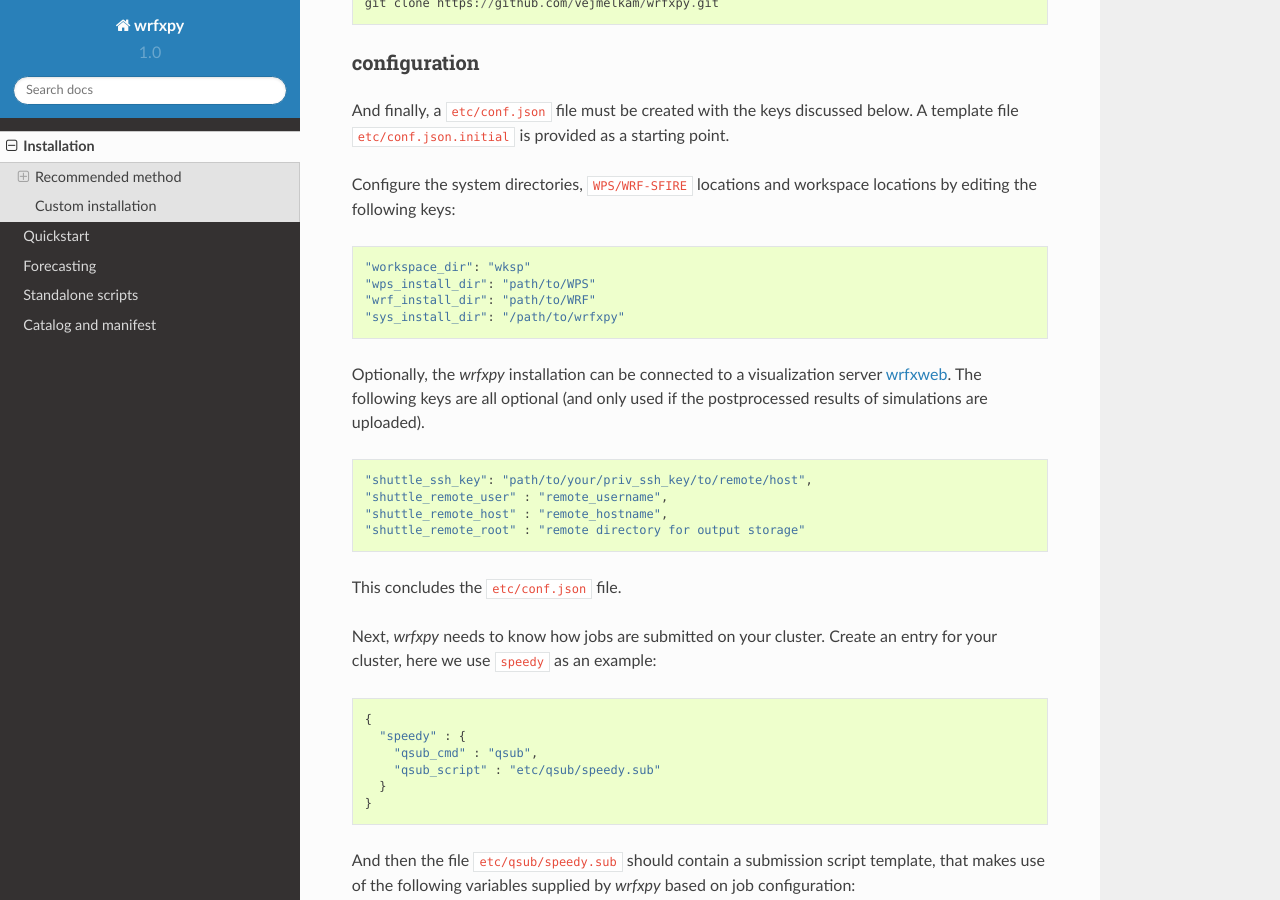
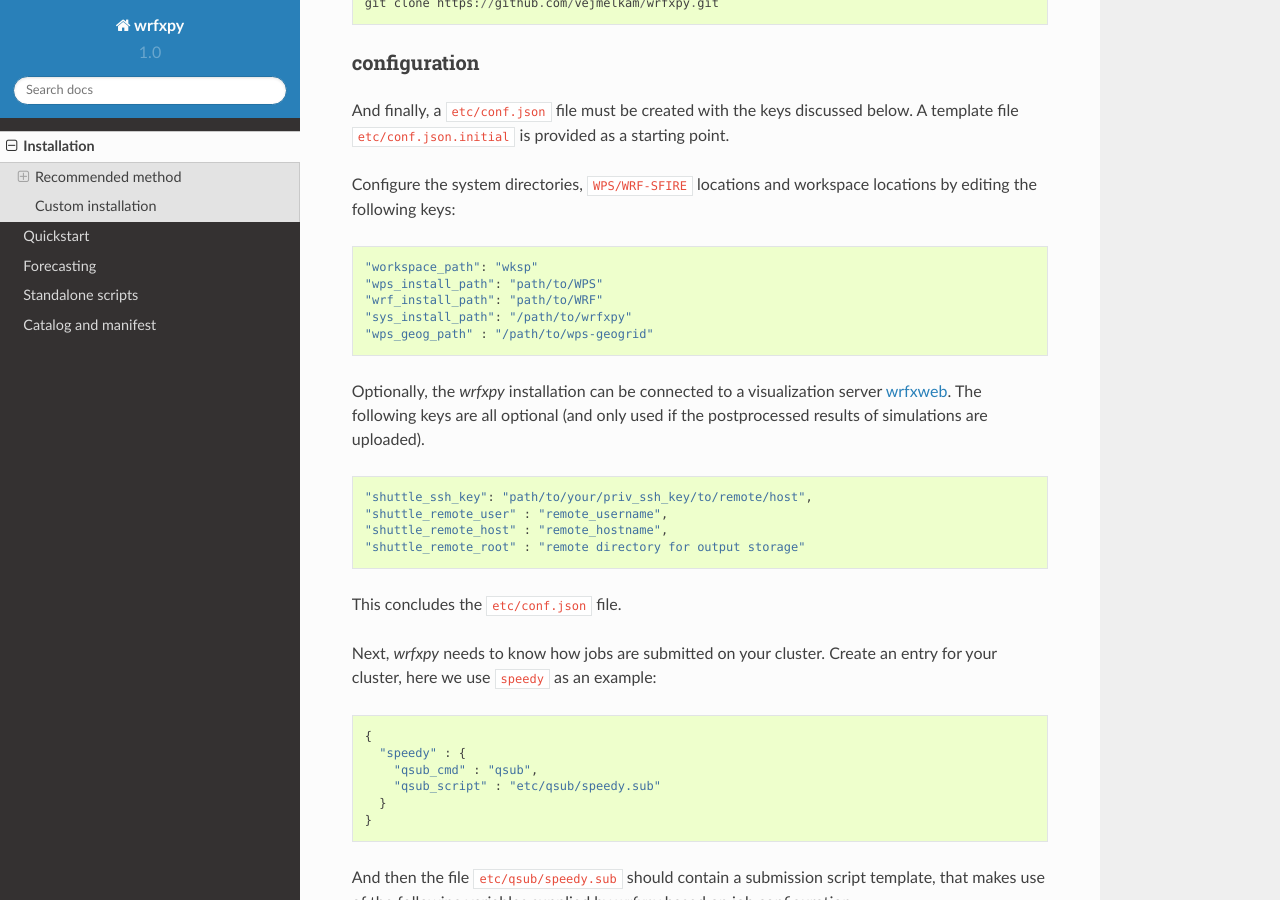
Before and after one commit to openwfm/wrfxpy, a Sphinx documentation site: the page built from docs/source/installation.rst, in a window 1280 px wide and 900 px high, scrolled down 1061 px. Built offline with Sphinx 7.4.7 and the Read the Docs theme 2.0.0, drawn with Linux system fonts in a browser that asks for light colours.

```diff
--- a/docs/source/forecasting.rst
+++ b/docs/source/forecasting.rst
@@ -168,7 +168,7 @@ The keys in the remainder of this section are optional.
 
 * ``ignitions : [dict]`` (optional) is a dictionary of domains (string identifier, e.g. "1") to a list of ignitions that should be added to the domain, each being a dictionary with the following keys:
 
-* ``start_delay_s : [int]`` number of seconds between simulation start and ignition
+* ``time_utc : [esmf_time]`` time of ignition
 * ``duration_s : [int]`` the length of time the ignition is active
 * ``latlon : [int]`` the latitude and longitude of the ignition point
 
@@ -179,7 +179,7 @@ The keys in the remainder of this section are optional.
   "ignitions" : {
     "1" : [],
     "2" : [ {
-      "start_delay_s" : 600,
+      "time_utc" : "2016-03-30_13:14:00",
       "duration_s" : 240,
       "latlon" : [39.894264, -103.903222]
     } ]
--- a/docs/source/installation.rst
+++ b/docs/source/installation.rst
@@ -54,10 +54,11 @@ Configure the system directories, ``WPS/WRF-SFIRE`` locations and workspace loca
 
 ::
 
-  "workspace_dir": "wksp"
-  "wps_install_dir": "path/to/WPS"
-  "wrf_install_dir": "path/to/WRF"
-  "sys_install_dir": "/path/to/wrfxpy"
+  "workspace_path": "wksp"
+  "wps_install_path": "path/to/WPS"
+  "wrf_install_path": "path/to/WRF"
+  "sys_install_path": "/path/to/wrfxpy"
+  "wps_geog_path" : "/path/to/wps-geogrid"
 
 Optionally, the *wrfxpy* installation can be connected to a visualization server `wrfxweb <https://github.com/vejmelkam/wrfxweb>`_.  The following keys are all optional (and only used if the postprocessed results of simulations are uploaded).
 
@@ -69,7 +70,6 @@ Optionally, the *wrfxpy* installation can be connected to a visualization server
   "shuttle_remote_root" : "remote directory for output storage"
 
 This concludes the ``etc/conf.json`` file.
-
 
 Next, *wrfxpy* needs to know how jobs are submitted on your cluster.  Create an entry for your cluster, here we use ``speedy`` as an example::
 
```
